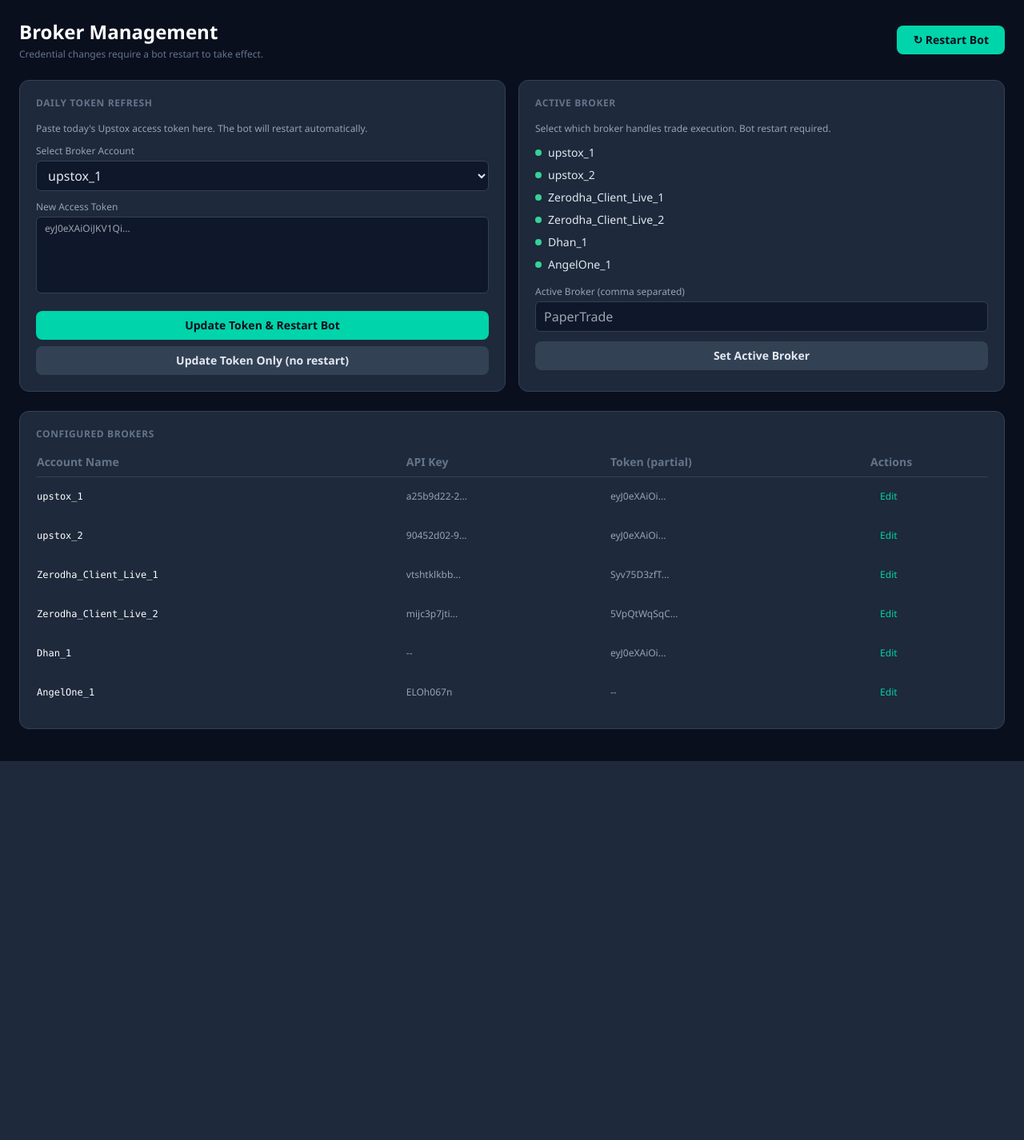
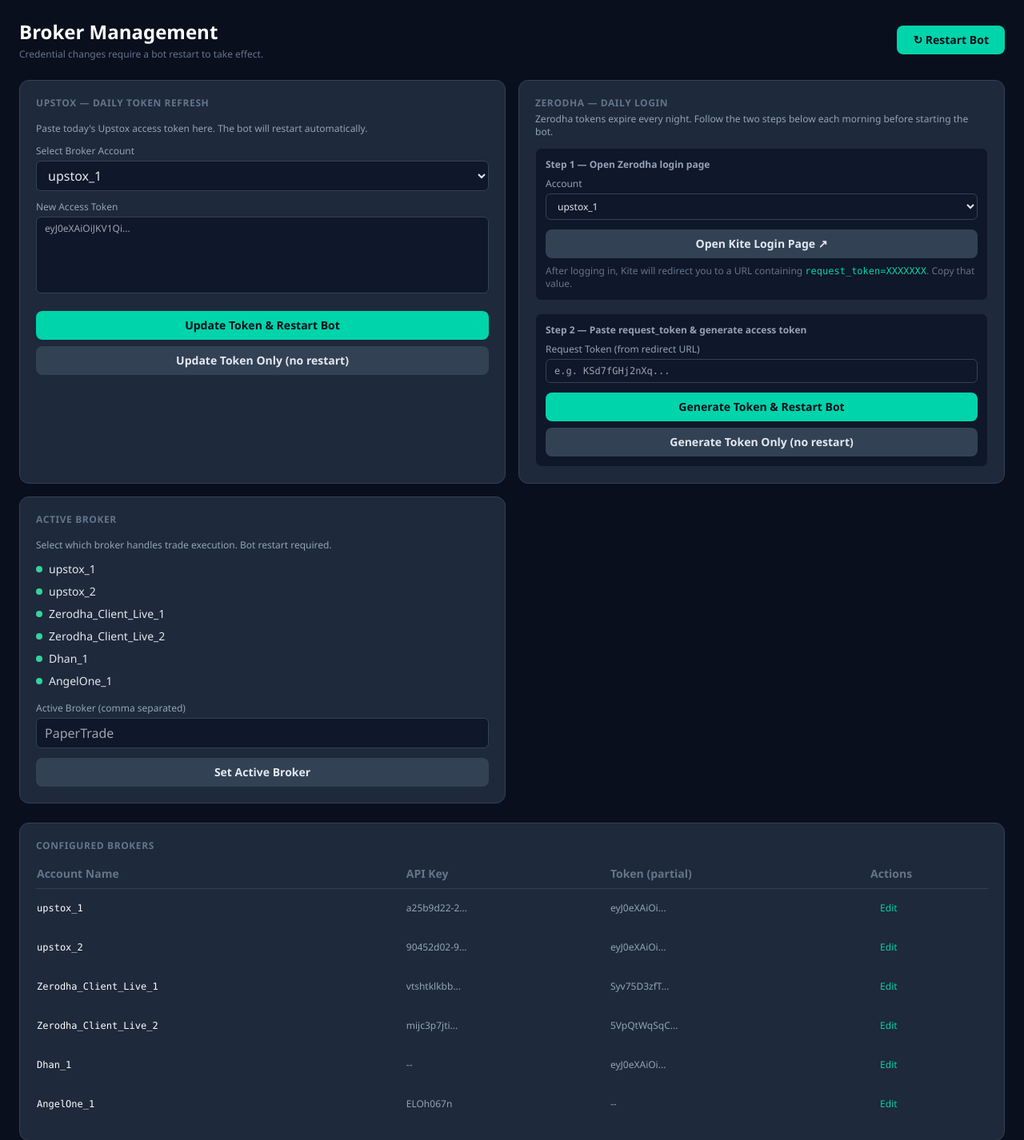
Before and after one commit to ssrajpal2001/Option_buying_March, a FastAPI app: page /brokers in a window 1280 px wide. Shown: the part 55-1481 px from the top of the page at 80% size. Before the commit the page ends 1007 px from the top, so only its background shows below. Run offline with FastAPI, Linux system fonts and the light colour scheme; some libraries are stand-ins or nearby versions.

Commit message:
Add Zerodha web login; fix backtest_pnl_tracker quantity param

```diff
--- a/web/broker_api.py
+++ b/web/broker_api.py
@@ -4,11 +4,12 @@ from pathlib import Path
 from fastapi import APIRouter, HTTPException
 from fastapi.responses import JSONResponse
 from pydantic import BaseModel
-from typing import Optional
+from typing import Optional, List
 
 router = APIRouter()
-CREDS_FILE = Path("config/credentials.ini")
-CONFIG_FILE = Path("config/config_trader.ini")
+PROJECT_ROOT = Path(__file__).parent.parent
+CREDS_FILE = PROJECT_ROOT / "config" / "credentials.ini"
+CONFIG_FILE = PROJECT_ROOT / "config" / "config_trader.ini"
 
 SENSITIVE_KEYS = {"api_secret", "totp", "pin", "password", "client_secret"}
 MASK = "***"
@@ -100,3 +101,64 @@ async def update_credentials(broker_name: str, body: CredentialsUpdate):
             cfg[broker_name][key] = val.strip()
     _save_creds(cfg)
     return JSONResponse({"success": True, "message": f"Credentials updated for {broker_name}. Restart bot to apply."})
+
+
+@router.get("/brokers/zerodha/accounts")
+async def list_zerodha_accounts():
+    cfg = _load_creds()
+    trader_cfg = configparser.ConfigParser()
+    trader_cfg.read(str(CONFIG_FILE))
+    zerodha_sections = []
+    for section in cfg.sections():
+        if cfg.has_option(section, 'api_key') and cfg.has_option(section, 'api_secret'):
+            zerodha_sections.append(section)
+    return JSONResponse({"accounts": zerodha_sections})
+
+
+@router.get("/brokers/zerodha/login-url")
+async def zerodha_login_url(account: str):
+    cfg = _load_creds()
+    if account not in cfg:
+        raise HTTPException(status_code=404, detail=f"Account '{account}' not found in credentials")
+    api_key = cfg[account].get("api_key", "").strip()
+    if not api_key:
+        raise HTTPException(status_code=400, detail=f"No api_key found for '{account}'")
+    try:
+        from kiteconnect import KiteConnect
+        kite = KiteConnect(api_key=api_key)
+        url = kite.login_url()
+        return JSONResponse({"success": True, "login_url": url, "account": account})
+    except Exception as e:
+        raise HTTPException(status_code=500, detail=str(e))
+
+
+class ZerodhaTokenExchange(BaseModel):
+    account: str
+    request_token: str
+
+
+@router.post("/brokers/zerodha/exchange-token")
+async def zerodha_exchange_token(body: ZerodhaTokenExchange):
+    cfg = _load_creds()
+    account = body.account.strip()
+    request_token = body.request_token.strip()
+    if account not in cfg:
+        raise HTTPException(status_code=404, detail=f"Account '{account}' not found in credentials")
+    api_key = cfg[account].get("api_key", "").strip()
+    api_secret = cfg[account].get("api_secret", "").strip()
+    if not api_key or not api_secret:
+        raise HTTPException(status_code=400, detail=f"api_key or api_secret missing for '{account}'")
+    try:
+        from kiteconnect import KiteConnect
+        kite = KiteConnect(api_key=api_key)
+        data = kite.generate_session(request_token, api_secret=api_secret)
+        access_token = data["access_token"]
+        cfg[account]["access_token"] = access_token
+        _save_creds(cfg)
+        return JSONResponse({
+            "success": True,
+            "message": f"Zerodha access token generated and saved for {account}. Restart bot to apply.",
+            "token_preview": access_token[:10] + "..."
+        })
+    except Exception as e:
+        raise HTTPException(status_code=400, detail=f"Token exchange failed: {str(e)}")
--- a/web/templates/brokers.html
+++ b/web/templates/brokers.html
@@ -13,7 +13,7 @@
 <div class="grid grid-cols-1 md:grid-cols-2 gap-4 mb-6">
 
   <div class="card p-5">
-    <div class="text-xs font-semibold uppercase tracking-wider mb-4" style="color:#64748b">Daily Token Refresh</div>
+    <div class="text-xs font-semibold uppercase tracking-wider mb-4" style="color:#64748b">Upstox — Daily Token Refresh</div>
     <p class="text-xs mb-3" style="color:#94a3b8">Paste today's Upstox access token here. The bot will restart automatically.</p>
     <div class="mb-3">
       <label class="block text-xs mb-1" style="color:#94a3b8">Select Broker Account</label>
@@ -28,6 +28,33 @@
     </div>
     <button onclick="updateToken(true)" class="btn-primary w-full py-2 text-sm">Update Token &amp; Restart Bot</button>
     <button onclick="updateToken(false)" class="btn-ghost w-full py-2 text-sm mt-2">Update Token Only (no restart)</button>
+  </div>
+
+  <div class="card p-5">
+    <div class="text-xs font-semibold uppercase tracking-wider mb-1" style="color:#64748b">Zerodha — Daily Login</div>
+    <p class="text-xs mb-3" style="color:#94a3b8">Zerodha tokens expire every night. Follow the two steps below each morning before starting the bot.</p>
+
+    <div class="rounded-lg p-3 mb-4" style="background:#0f172a;border:1px solid #1e293b">
+      <div class="text-xs font-semibold mb-2" style="color:#94a3b8">Step 1 — Open Zerodha login page</div>
+      <div class="mb-3">
+        <label class="block text-xs mb-1" style="color:#94a3b8">Account</label>
+        <select id="zerodha-account" class="input-field text-xs">
+          <option value="">Loading…</option>
+        </select>
+      </div>
+      <button onclick="openZerodhaLogin()" class="btn-ghost w-full py-2 text-sm">Open Kite Login Page ↗</button>
+      <p class="text-xs mt-2" style="color:#64748b">After logging in, Kite will redirect you to a URL containing <code style="color:#00d4aa">request_token=XXXXXXX</code>. Copy that value.</p>
+    </div>
+
+    <div class="rounded-lg p-3" style="background:#0f172a;border:1px solid #1e293b">
+      <div class="text-xs font-semibold mb-2" style="color:#94a3b8">Step 2 — Paste request_token &amp; generate access token</div>
+      <div class="mb-3">
+        <label class="block text-xs mb-1" style="color:#94a3b8">Request Token (from redirect URL)</label>
+        <input type="text" id="zerodha-request-token" class="input-field text-xs font-mono" placeholder="e.g. KSd7fGHj2nXq..."/>
+      </div>
+      <button onclick="zerodhaExchangeToken(true)" class="btn-primary w-full py-2 text-sm">Generate Token &amp; Restart Bot</button>
+      <button onclick="zerodhaExchangeToken(false)" class="btn-ghost w-full py-2 text-sm mt-2">Generate Token Only (no restart)</button>
+    </div>
   </div>
 
   <div class="card p-5">
@@ -224,5 +251,58 @@ async function restartBot() {
 }
 
 loadBrokers();
+loadZerodhaAccounts();
+
+async function loadZerodhaAccounts() {
+  try {
+    const r = await fetch('/api/brokers/zerodha/accounts');
+    const d = await r.json();
+    const sel = document.getElementById('zerodha-account');
+    if (d.accounts && d.accounts.length) {
+      sel.innerHTML = d.accounts.map(a => `<option value="${a}">${a}</option>`).join('');
+    } else {
+      sel.innerHTML = '<option value="">No Zerodha accounts found</option>';
+    }
+  } catch(e) {
+    document.getElementById('zerodha-account').innerHTML = '<option value="">Error loading accounts</option>';
+  }
+}
+
+async function openZerodhaLogin() {
+  const account = document.getElementById('zerodha-account').value;
+  if (!account) { showToast('Select a Zerodha account first', 'error'); return; }
+  try {
+    const r = await fetch(`/api/brokers/zerodha/login-url?account=${encodeURIComponent(account)}`);
+    const d = await r.json();
+    if (d.success && d.login_url) {
+      window.open(d.login_url, '_blank');
+      showToast('Kite login page opened. After login, copy the request_token from the redirect URL.', 'success');
+    } else {
+      showToast(d.detail || 'Failed to get login URL', 'error');
+    }
+  } catch(e) { showToast('Request failed', 'error'); }
+}
+
+async function zerodhaExchangeToken(withRestart) {
+  const account = document.getElementById('zerodha-account').value;
+  const requestToken = document.getElementById('zerodha-request-token').value.trim();
+  if (!account) { showToast('Select a Zerodha account first', 'error'); return; }
+  if (!requestToken) { showToast('Paste the request_token first', 'error'); return; }
+  try {
+    const r = await fetch('/api/brokers/zerodha/exchange-token', {
+      method: 'POST',
+      headers: {'Content-Type': 'application/json'},
+      body: JSON.stringify({account, request_token: requestToken})
+    });
+    const d = await r.json();
+    if (r.ok && d.success) {
+      showToast(d.message, 'success');
+      document.getElementById('zerodha-request-token').value = '';
+      if (withRestart) setTimeout(restartBot, 800);
+    } else {
+      showToast(d.detail || d.message || 'Token exchange failed', 'error');
+    }
+  } catch(e) { showToast('Request failed', 'error'); }
+}
 </script>
 {% endblock %}
```
Also changed, not shown: hub/backtest_pnl_tracker.py (+22 -11 lines).
